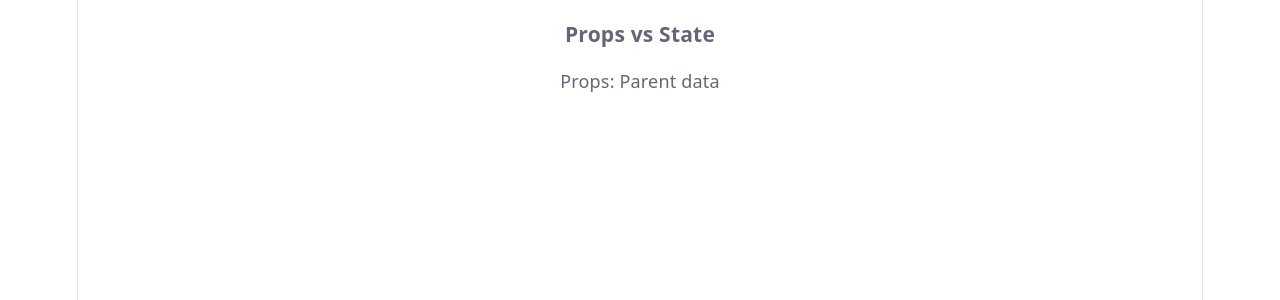
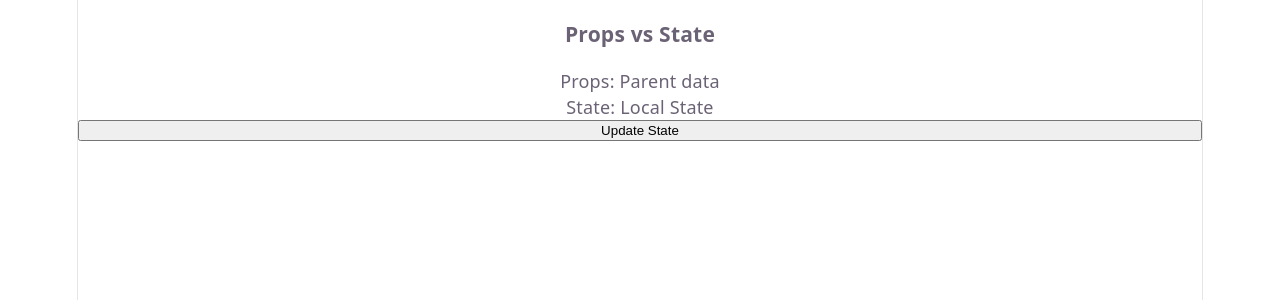
Before and after one commit to poorna834/MERN_Stu_FebMay26Mys, a React (Vite) app in the folder W9/D2/prop-example-app/: page / in a window 1280 px wide. Shown: the top 300 px of the page. Built offline with nearby package versions, Linux system fonts and the light colour scheme.

Commit message:
Props vs state

```diff
--- a/W9/D2/prop-example-app/src/components/P9.jsx
+++ b/W9/D2/prop-example-app/src/components/P9.jsx
@@ -21,6 +21,11 @@ export function PropState(){
         <>
             <h3>Props vs State</h3>
             <Child title="Parent data"/>
+
+            <p>State: {stateValue}</p>
+            <button onClick={()=>setStateValue('This is New State')}>
+                Update State
+            </button>
         </>
     )
 }
```
